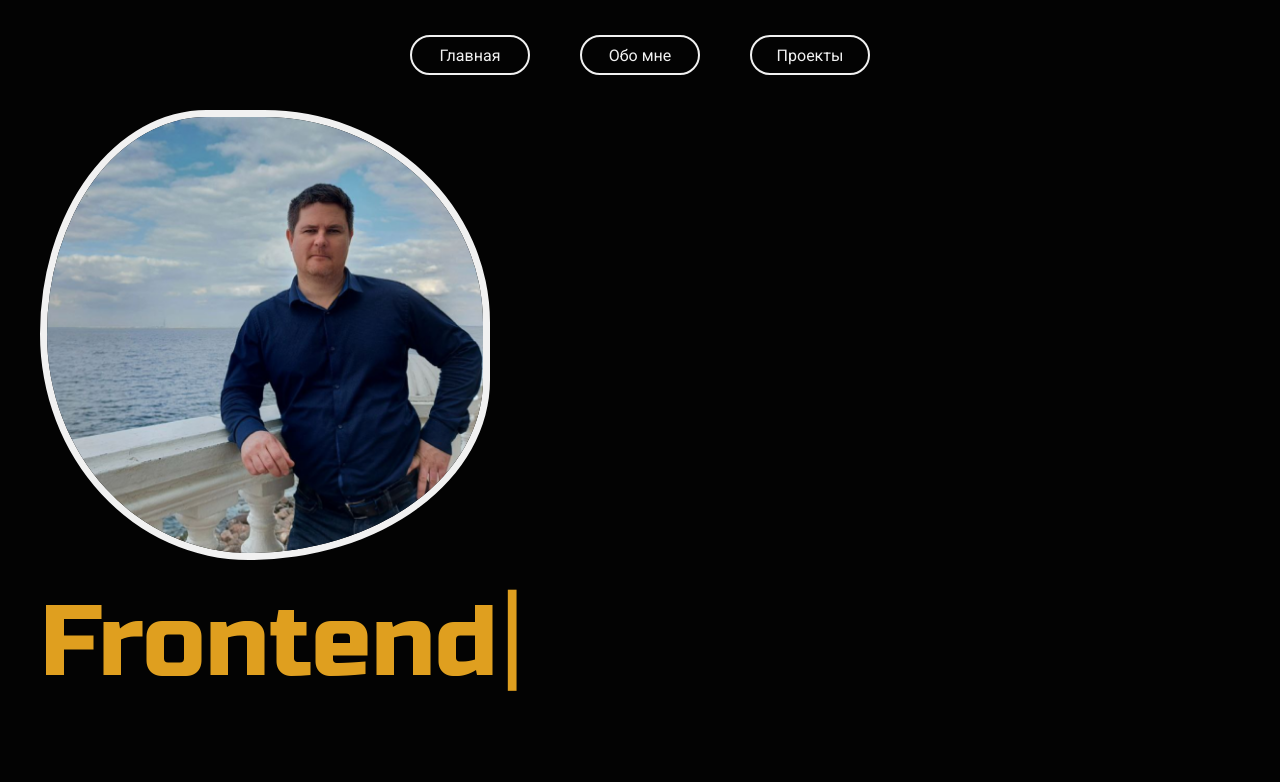
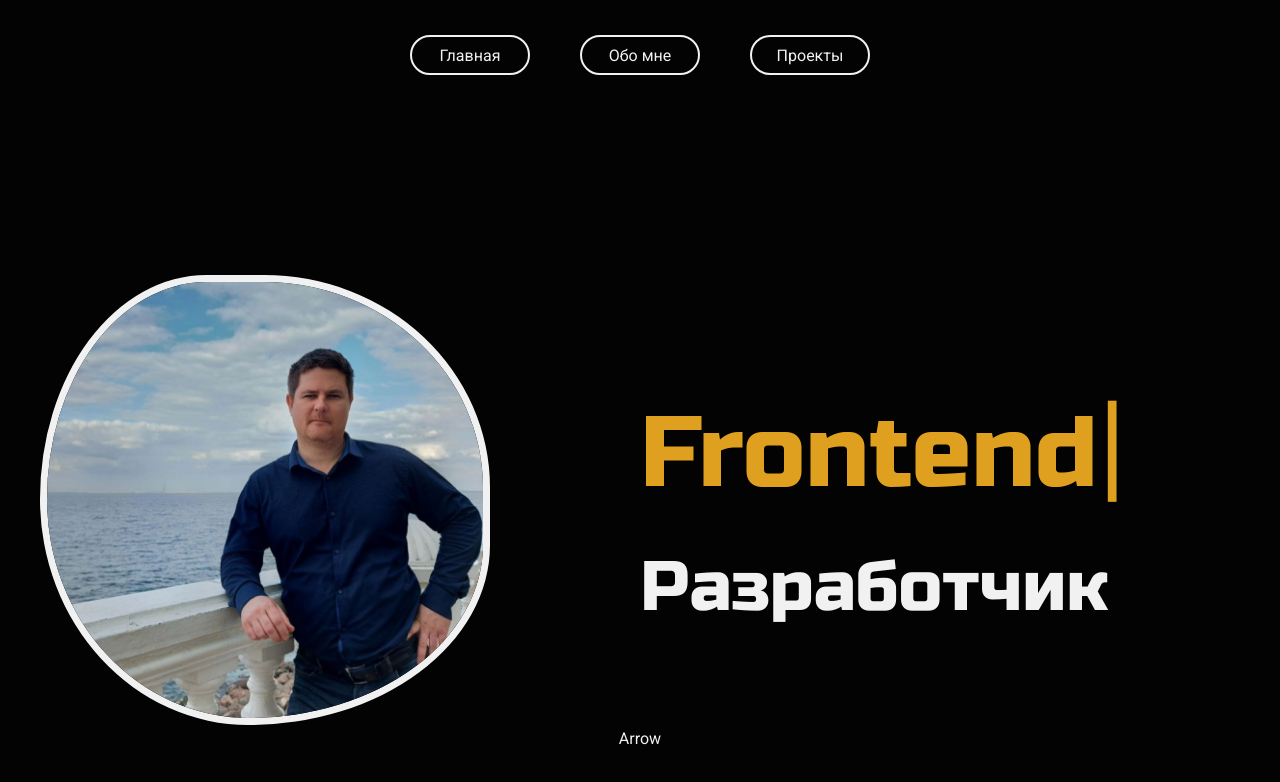
Before and after one commit to alexsmith-proff/portfolio, a Next.js app: page / in a window 1280 px wide. Shown: the top 782 px of the page. Built offline with nearby package versions, Linux system fonts and the light colour scheme.

Commit message:
[add] MainTitle

```diff
--- /dev/null
+++ b/src/app/components/main_title/main_title.module.scss
@@ -0,0 +1,5 @@
+.subText{
+    font-family: var(--font-russo-one);
+    font-size: 70px;
+    padding-top: 30px;
+}
--- a/src/app/components/main_title/main_title.tsx
+++ b/src/app/components/main_title/main_title.tsx
@@ -1,6 +1,8 @@
 import { FC } from "react";
 import TypeAnimationText from "../type_animation_text/type_animation_text";
 
+import s from './main_title.module.scss'
+import { russo_one } from "@/app/fonts";
 
 interface MainTitleProps{}
 
@@ -8,6 +10,7 @@ const MainTitle: FC<MainTitleProps> = ({ }) => {
     return(
         <div>
             <TypeAnimationText />
+            <div className={`${russo_one.variable} ${s.subText}`}>Разработчик</div>
         </div>
     )
 }
--- a/src/app/components/type_animation_text/type_animation_text.module.scss
+++ b/src/app/components/type_animation_text/type_animation_text.module.scss
@@ -1,6 +1,7 @@
 .text{
     font-family: var(--font-russo-one);
     font-size: 100px;
+    // height: 130px;
 }
 .type::after {
     font-family: var(--font-roboto);
--- /dev/null
+++ b/src/app/fonts.ts
@@ -0,0 +1,7 @@
+import { Russo_One } from "next/font/google";
+
+export const russo_one = Russo_One({
+    subsets: ['latin'],
+    weight: '400',
+    variable: '--font-russo-one',
+})
--- a/src/app/modules/main_page/main_page.module.scss
+++ b/src/app/modules/main_page/main_page.module.scss
@@ -0,0 +1,18 @@
+.main{
+    height: calc(100vh - 110px);
+    display: flex;
+    flex-direction: column;
+    justify-content: space-between;
+    padding: 165px 0px 70px;
+}
+.wrap{
+    display: flex;
+    align-items: center;
+}
+.blobPhoto{
+    margin-right: 150px;
+}
+.arrow{
+    display: flex;
+    justify-content: center;
+}
--- a/src/app/modules/main_page/main_page.tsx
+++ b/src/app/modules/main_page/main_page.tsx
@@ -1,17 +1,24 @@
 
 import { FC } from "react";
 import BlobPhoto from "@/app/components/blob_photo/blob_photo";
+import MainTitle from "@/app/components/main_title/main_title";
 
 import s from './main_page.module.scss'
-import MainTitle from "@/app/components/main_title/main_title";
 
-interface MainPageProps{}
+interface MainPageProps { }
 
-const MainPage: FC<MainPageProps> = ({}) => {
-    return(
-        <div>
-            <BlobPhoto fileName="/img/main-photo.png" />
-            <MainTitle />
+const MainPage: FC<MainPageProps> = ({ }) => {
+    return (
+        <div className={s.main}>
+            <div className={s.wrap}>
+                <div className={s.blobPhoto}>
+                    <BlobPhoto fileName="/img/main-photo.png" />
+                </div>
+                <div className={s.mainTitle}>
+                    <MainTitle />
+                </div>
+            </div>
+            <div className={s.arrow}>Arrow</div>
         </div>
     )
 }
```
